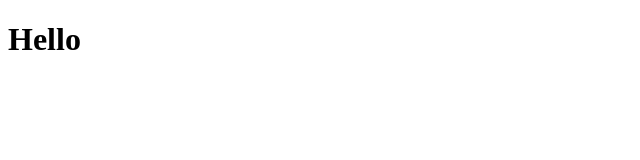
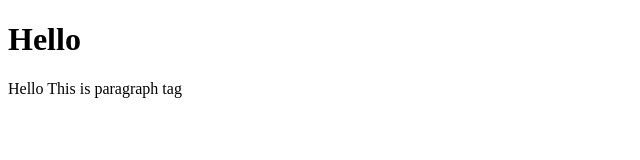
Before and after one commit to ganesh1926/myproject, a plain HTML site: page index.html in a window 1280 px wide. Shown: the whole page, without its empty margins (0-640 px from the left). Drawn offline with Linux system fonts and the light colour scheme.

Commit message:
added new paragraph

```diff
--- a/index.html
+++ b/index.html
@@ -7,5 +7,6 @@
 </head>
 <body>
     <h1>Hello</h1>
+    <p>Hello This is paragraph tag</p>
 </body>
 </html>
```
